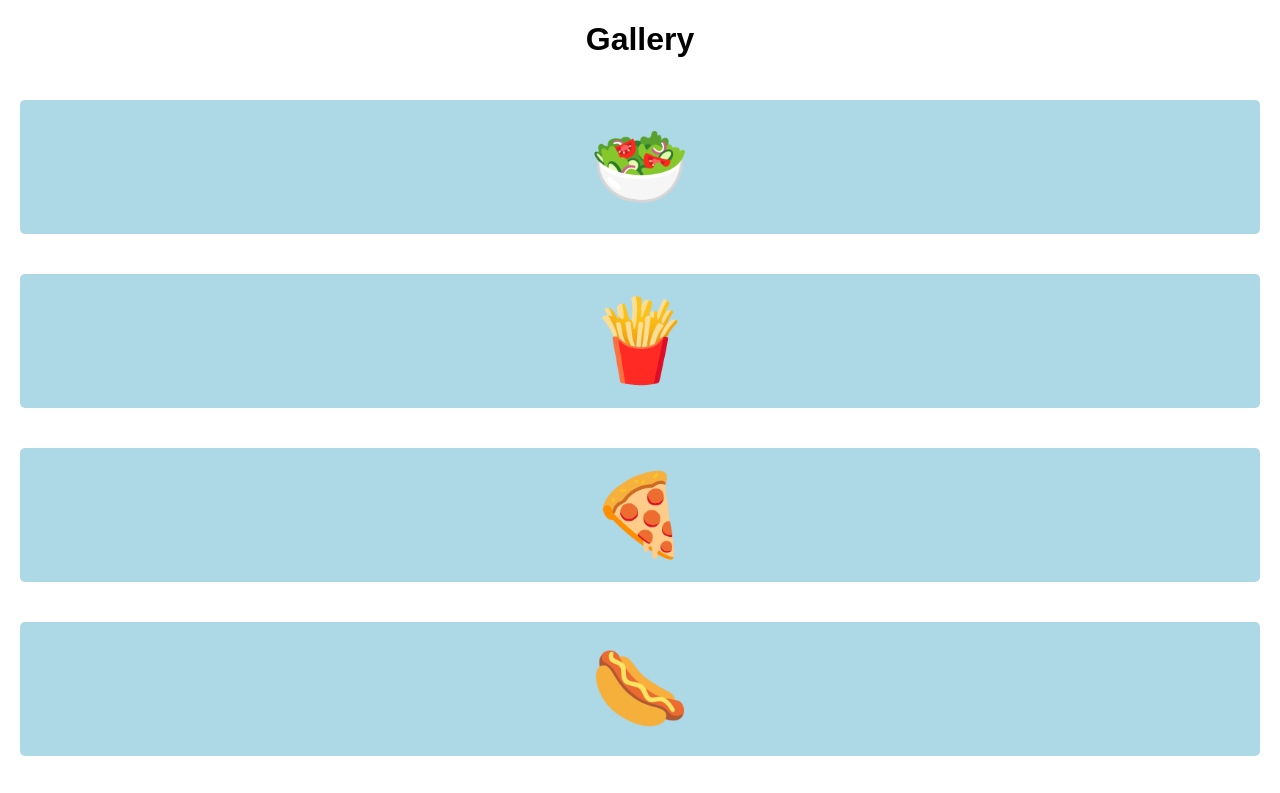
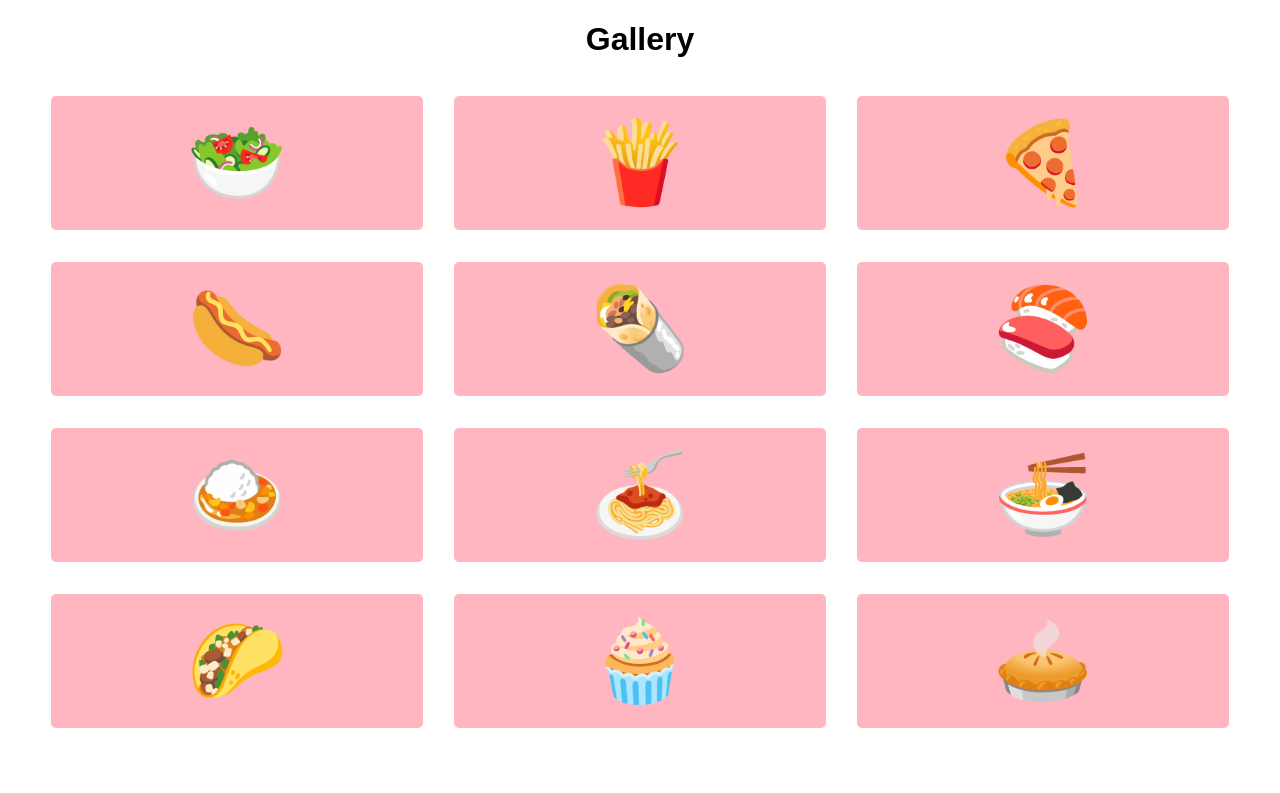
Before and after one commit to markbabi/cda-media-queries, a plain HTML site: page index.html in a window 1280 px wide. Shown: the top 793 px of the page. Drawn offline with Linux system fonts and the light colour scheme.

Commit message:
finish cda

```diff
--- a/styles/main.scss
+++ b/styles/main.scss
@@ -1,5 +1,5 @@
-@use 'partials/variables' as *;
-@use 'partials/mixins' as *;
+@use "partials/variables" as *;
+@use "partials/mixins" as *;
 
 html,
 body {
@@ -17,6 +17,13 @@ h1 {
   flex-direction: column;
   margin: 0 20px;
 
+  @include tablet {
+    flex-direction: row;
+    flex-wrap: wrap;
+    justify-content: space-evenly;
+    align-content: space-evenly;
+  }
+
   &__item {
     text-align: center;
     background: lightblue;
@@ -24,5 +31,15 @@ h1 {
     padding: 20px 0;
     font-size: 5rem;
     border-radius: 5px;
+    @include tablet {
+      width: 40%;
+      margin: 3vw 0;
+      background: lightgreen;
+    }
+    @include desktop {
+      width: 30%;
+      margin: 1.25vw 0;
+      background: lightpink;
+    }
   }
 }
```
Also changed, not shown: styles/main.css, 1 other file.
